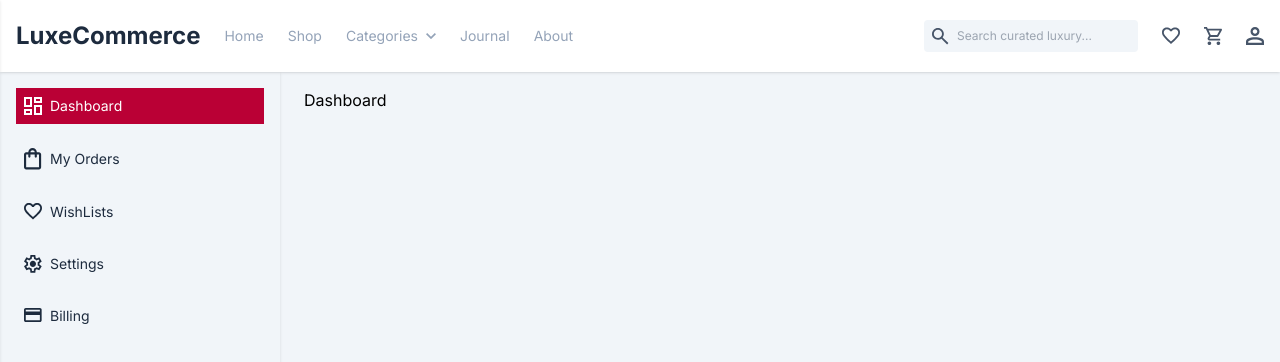
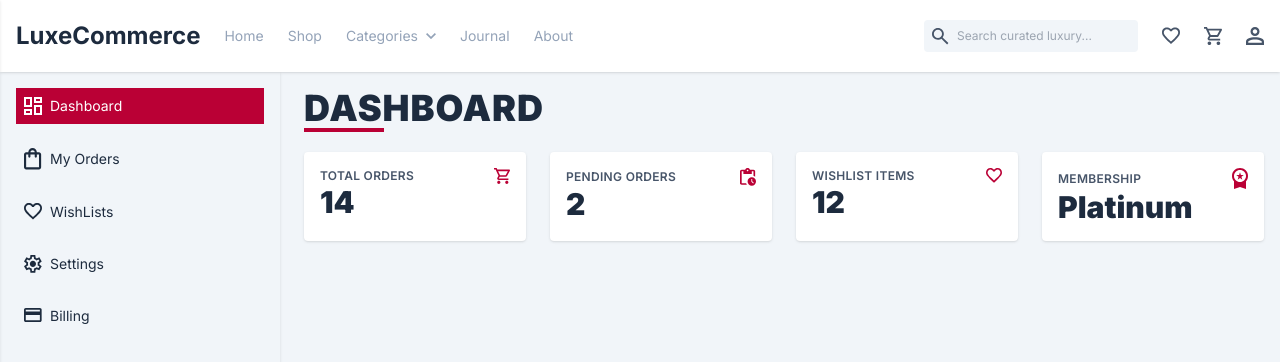
Before and after one commit to abdalla-samir/LuxeCommerce, a React (Vite) app: page /profile/dashboard in a window 1280 px wide. Shown: the top 362 px of the page. Built offline with nearby package versions, Linux system fonts and the light colour scheme.

Commit message:
Finished the setting page and start to design the dashboard page

```diff
--- a/src/components/user_profile/Dashboard.jsx
+++ /dev/null
@@ -1,7 +0,0 @@
-export default function Dashboard() {
-    return (
-        <div>
-            <h1>Dashboard</h1>
-        </div>
-    );
-}
--- /dev/null
+++ b/src/components/user_profile/dashboard/Dashboard.jsx
@@ -0,0 +1,10 @@
+import UserProfileHeading from "../UserProfileHeading";
+import SummeryCards from "./SummaryCards";
+export default function Dashboard() {
+    return (
+        <div className="flex-1 flex flex-col gap-6">
+            <UserProfileHeading label="Dashboard" />
+            <SummeryCards />
+        </div>
+    );
+}
--- /dev/null
+++ b/src/components/user_profile/dashboard/SummaryCards.jsx
@@ -0,0 +1,15 @@
+import { summaryData } from "../../../data/summaryData";
+import SummeryCard from "./SummeryCard";
+export default function SummeryCards() {
+    return (
+        <div className="grid xl:grid-cols-4 lg:grid-cols-2  gap-6">
+            {summaryData.map((obj) => (
+                <SummeryCard
+                    title={obj.title}
+                    value={obj.value}
+                    icon={obj.icon}
+                />
+            ))}
+        </div>
+    );
+}
--- /dev/null
+++ b/src/components/user_profile/dashboard/SummeryCard.jsx
@@ -0,0 +1,13 @@
+export default function SummeryCard({ title, value, icon: Icon }) {
+    return (
+        <div className="bg-white p-4 flex flex-col rounded shadow">
+            <div className="flex justify-between items-center">
+                <span className="text-xs font-semibold text-secondary uppercase tracking-wide">
+                    {title}
+                </span>
+                <Icon width={16} className="text-accent" />
+            </div>
+            <span className="text-3xl font-black text-primary">{value}</span>
+        </div>
+    );
+}
--- a/src/components/user_profile/Settings.jsx
+++ b/src/components/user_profile/settings/Settings.jsx
@@ -1,6 +1,6 @@
-import Heading from "../ui/Heading";
-import UserProfileHeading from "./UserProfileHeading";
-import UserInformation from "./settings/UserInformation";
+import Heading from "../../ui/Heading";
+import UserProfileHeading from "../UserProfileHeading";
+import UserInformation from "./UserInformation";
 
 export default function Settings() {
     return (
--- /dev/null
+++ b/src/data/summaryData.jsx
@@ -0,0 +1,31 @@
+import Orders from "/src/assets/icons/cart.svg?react";
+import Pending from "/src/assets/icons/pending.svg?react";
+import WishList from "/src/assets/icons/wishlist.svg?react";
+import MemberShip from "/src/assets/icons/membership.svg?react";
+
+export const summaryData = [
+    {
+        id: 1,
+        title: "Total Orders",
+        value: 14,
+        icon: Orders,
+    },
+    {
+        id: 2,
+        title: "Pending Orders",
+        value: 2,
+        icon: Pending,
+    },
+    {
+        id: 3,
+        title: "Wishlist Items",
+        value: 12,
+        icon: WishList,
+    },
+    {
+        id: 4,
+        title: "Membership",
+        value: "Platinum",
+        icon: MemberShip,
+    },
+];
--- a/src/routes/AppRoutes.jsx
+++ b/src/routes/AppRoutes.jsx
@@ -8,9 +8,9 @@ import SignUp from "../pages/user/SignUp";
 import ForgotPassword from "../pages/user/ForgotPassword";
 import ResetPassword from "../pages/user/ResetPassword";
 import UserProfileLayout from "../layouts/UserProfileLayout";
-import Settings from "/src/components/user_profile/Settings";
+import Settings from "/src/components/user_profile/settings/Settings";
 import { StyleContext } from "../context/StyleContext";
-import Dashboard from "../components/user_profile/Dashboard";
+import Dashboard from "../components/user_profile/dashboard/Dashboard";
 
 export default function AppRoutes() {
     const mainButtonStyle =
```
Also changed, not shown: src/assets/icons/membership.svg (added), src/assets/icons/pending.svg (added).
